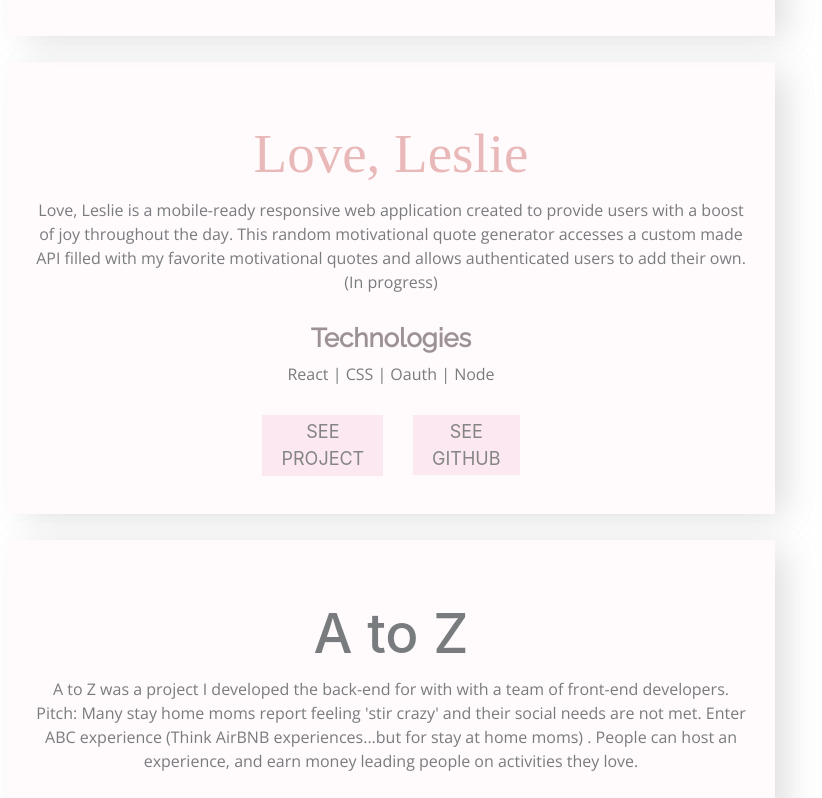
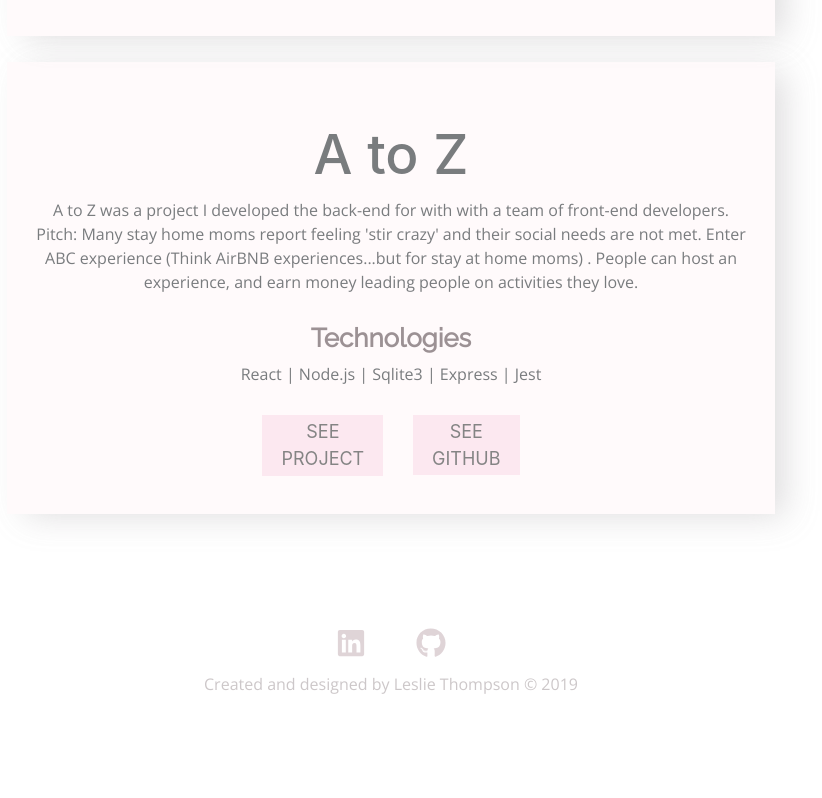
Before and after one commit to LCRT215/Portfolio, a React (Create React App) app: page /work in a window 1280 px wide. Shown: the part 1362-2160 px from the top of the page, without its empty margins (249-1071 px from the left). After the commit the page ends 2083 px from the top, so only its background shows below. Built offline with nearby package versions, Linux system fonts and the light colour scheme; a web font is replaced by a local one.

Commit message:
take out project

```diff
--- a/src/components/Projects/projectData.js
+++ b/src/components/Projects/projectData.js
@@ -20,16 +20,16 @@ export default [
     github: "https://github.com/replate-phil/UI-Build-Week-1",
     img: "replate.jpg"
   },
-  {
-    id: 2,
-    title: "Love, Leslie",
-    titleFont: "loveLeslie",
-    description:
-      "Love, Leslie is a mobile-ready responsive web application created to provide users with a boost of joy throughout the day. This random motivational quote generator accesses a custom made API filled with my favorite motivational quotes and allows authenticated users to add their own. (In progress)",
-    tech: "React | CSS | Oauth | Node",
-    link: "https://condescending-goodall-d76084.netlify.com/",
-    github: "https://github.com/LCRT215/Project-Motivation"
-  },
+  // {
+  //   id: 2,
+  //   title: "Love, Leslie",
+  //   titleFont: "loveLeslie",
+  //   description:
+  //     "Love, Leslie is a mobile-ready responsive web application created to provide users with a boost of joy throughout the day. This random motivational quote generator accesses a custom made API filled with my favorite motivational quotes and allows authenticated users to add their own. (In progress)",
+  //   tech: "React | CSS | Oauth | Node",
+  //   link: "https://condescending-goodall-d76084.netlify.com/",
+  //   github: "https://github.com/LCRT215/Project-Motivation"
+  // },
   {
     id: 3,
     title: "A to Z",
```
